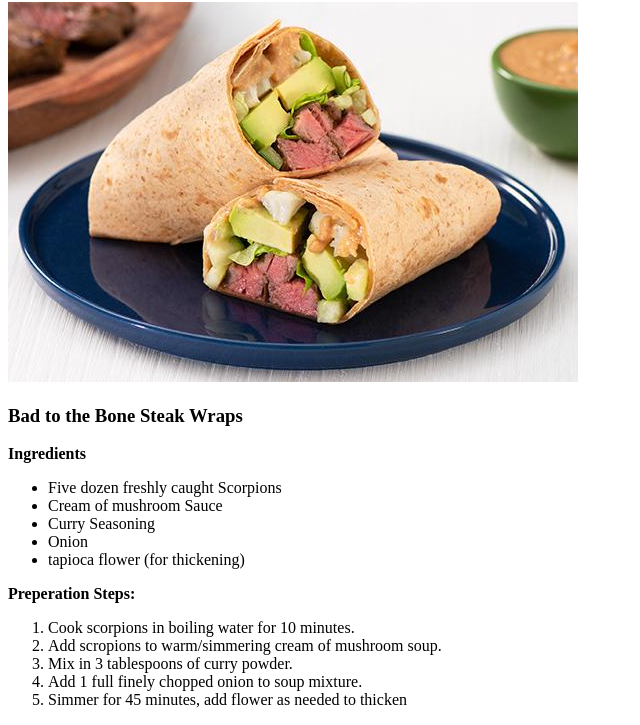
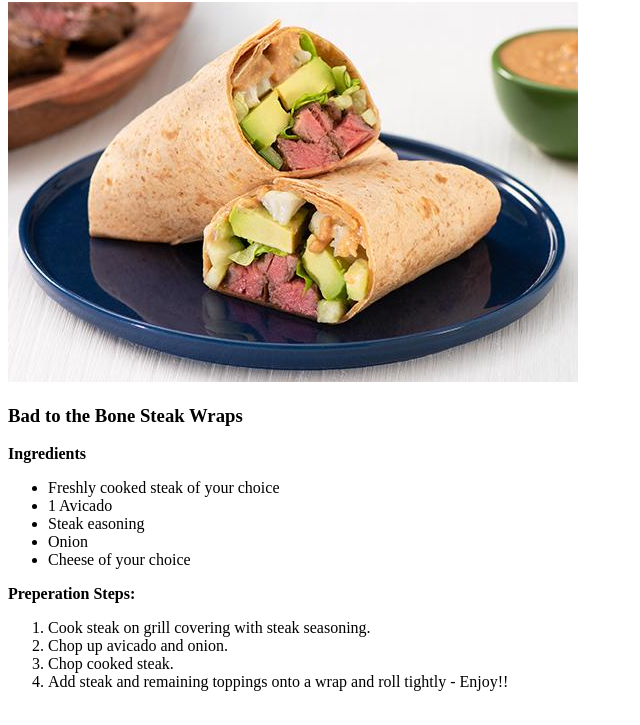
Before and after one commit to tburk152/odin-recipes, a plain HTML site: page recipes/steakwrap.html in a window 1280 px wide. Shown: the part 78-803 px from the top of the page, without its empty margins (0-640 px from the left). Drawn offline with Linux system fonts and the light colour scheme; files whose address does not match are found by name.

Commit message:
updated steak recipe

```diff
--- a/recipes/steakwrap.html
+++ b/recipes/steakwrap.html
@@ -8,19 +8,18 @@
 
 <strong>Ingredients</strong>
 <ul>
-<li>Five dozen freshly caught Scorpions</li>
-<li>Cream of mushroom Sauce</li>
-<li>Curry Seasoning</li>
+<li>Freshly cooked steak of your choice</li>
+<li>1 Avicado</li>
+<li>Steak easoning</li>
 <li>Onion</li>
-<li>tapioca flower (for thickening)</li>
+<li>Cheese of your choice</li>
 </ul>
 <strong>Preperation Steps:</strong>
 <ol>
-<li>Cook scorpions in boiling water for 10 minutes.</li>
-<li>Add scropions to warm/simmering cream of mushroom soup.</li>
-<li>Mix in 3 tablespoons of curry powder.</li>
-<li>Add 1 full finely chopped onion to soup mixture.</li>
-<li>Simmer for 45 minutes, add flower as needed to thicken</li>
+<li>Cook steak on grill covering with steak seasoning.</li>
+<li>Chop up avicado and onion.</li>
+<li>Chop cooked steak.</li>
+<li>Add steak and remaining toppings onto a wrap and roll tightly - Enjoy!!</li>
 
 </ol>
 
```
